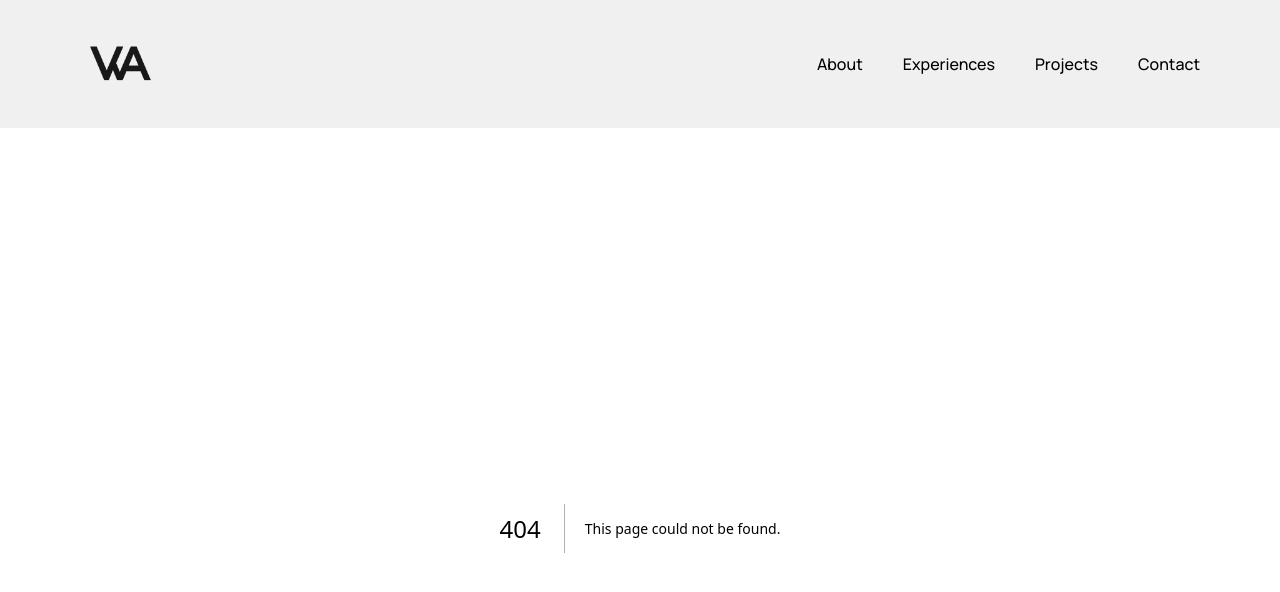
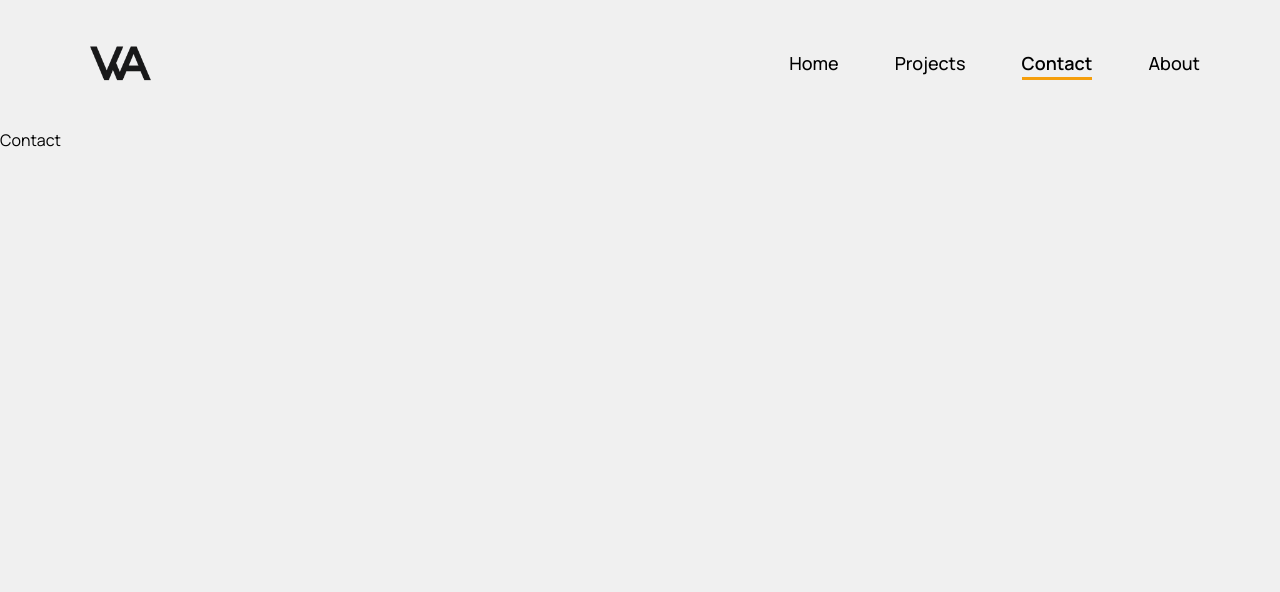
Before and after one commit to williamamadeusss/portfolio-william, a Next.js app: page /contact in a window 1280 px wide. Before the commit this address had no page. Shown: the top 592 px of the page. Built offline with nearby package versions, Linux system fonts and the light colour scheme.

Commit message:
update navbar
-adds blank pages

```diff
--- a/src/app/components/navbar.tsx
+++ b/src/app/components/navbar.tsx
@@ -2,11 +2,19 @@
 
 import React, { useState } from "react";
 import { CloseIcon, HamburgerIcon } from "../../components/icons";
-import { useRouter } from "next/navigation";
+import { usePathname, useRouter } from "next/navigation";
 import Link from "next/link";
 import Image from "@/components/ui/image";
 
+const navbarTabItems = [
+  { route: "/", text: "Home" },
+  { route: "/projects", text: "Projects" },
+  { route: "/contact", text: "Contact" },
+  { route: "/about", text: "About" },
+];
+
 export default function NavHeader() {
+  const pathname = usePathname();
   const [isMenuOpen, setIsMenuOpen] = useState(false);
 
   function renderMobileNavbar() {
@@ -25,48 +33,8 @@ export default function NavHeader() {
           </div>
         </div>
 
-        <nav className="flex flex-col gap-4">
-          {renderNavbarTabItems({
-            text: "About",
-            view: "mobile",
-            href: "about",
-          })}
-          {renderNavbarTabItems({
-            text: "Experiences",
-            view: "mobile",
-            href: "experiences",
-          })}
-          {renderNavbarTabItems({
-            text: "Projects",
-            view: "mobile",
-            href: "projects",
-          })}
-          {renderNavbarTabItems({
-            text: "Contact",
-            view: "mobile",
-            href: "contact",
-          })}
-        </nav>
+        <nav className="flex flex-col gap-4"></nav>
       </div>
-    );
-  }
-
-  function renderNavbarTabItems({
-    text,
-    view,
-    href,
-  }: {
-    text: string;
-    view: "mobile" | "web";
-    href: string;
-  }) {
-    return (
-      <Link
-        href={href}
-        className={`cursor-pointer font-medium transition-all duration-200 hover:font-bold`}
-      >
-        {text}
-      </Link>
     );
   }
 
@@ -80,22 +48,16 @@ export default function NavHeader() {
         />
       </Link>
 
-      <div className="hidden flex-shrink-0 gap-10 lg:flex">
-        {renderNavbarTabItems({ text: "About", view: "web", href: "about" })}
-        {renderNavbarTabItems({
-          text: "Experiences",
-          view: "web",
-          href: "experiences",
-        })}
-        {renderNavbarTabItems({
-          text: "Projects",
-          view: "web",
-          href: "projects",
-        })}
-        {renderNavbarTabItems({
-          text: "Contact",
-          view: "web",
-          href: "contact",
+      <div className="hidden flex-shrink-0 gap-14 lg:flex">
+        {navbarTabItems.map((item) => {
+          return (
+            <Link
+              href={item.route}
+              className={`text-lg font-medium ${pathname === item.route ? "border-b-[3px] border-primary font-semibold" : ""}`}
+            >
+              {item.text}
+            </Link>
+          );
         })}
       </div>
 
--- /dev/null
+++ b/src/app/contact/page.tsx
@@ -0,0 +1,3 @@
+export default function Contact() {
+  return <div>Contact</div>;
+}
--- /dev/null
+++ b/src/app/projects/page.tsx
@@ -0,0 +1,3 @@
+export default function Projects() {
+  return <div>Projects</div>;
+}
```
